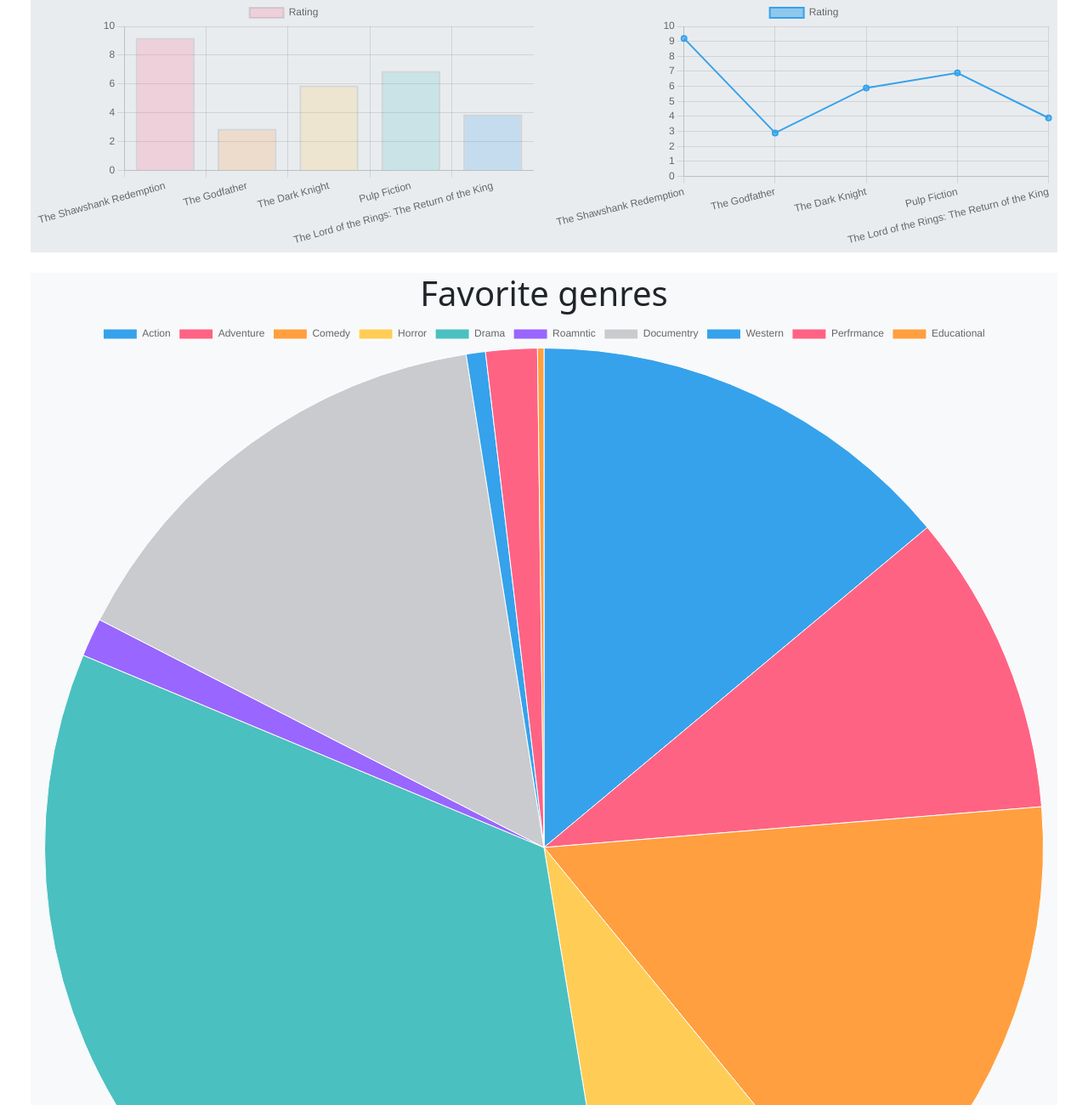
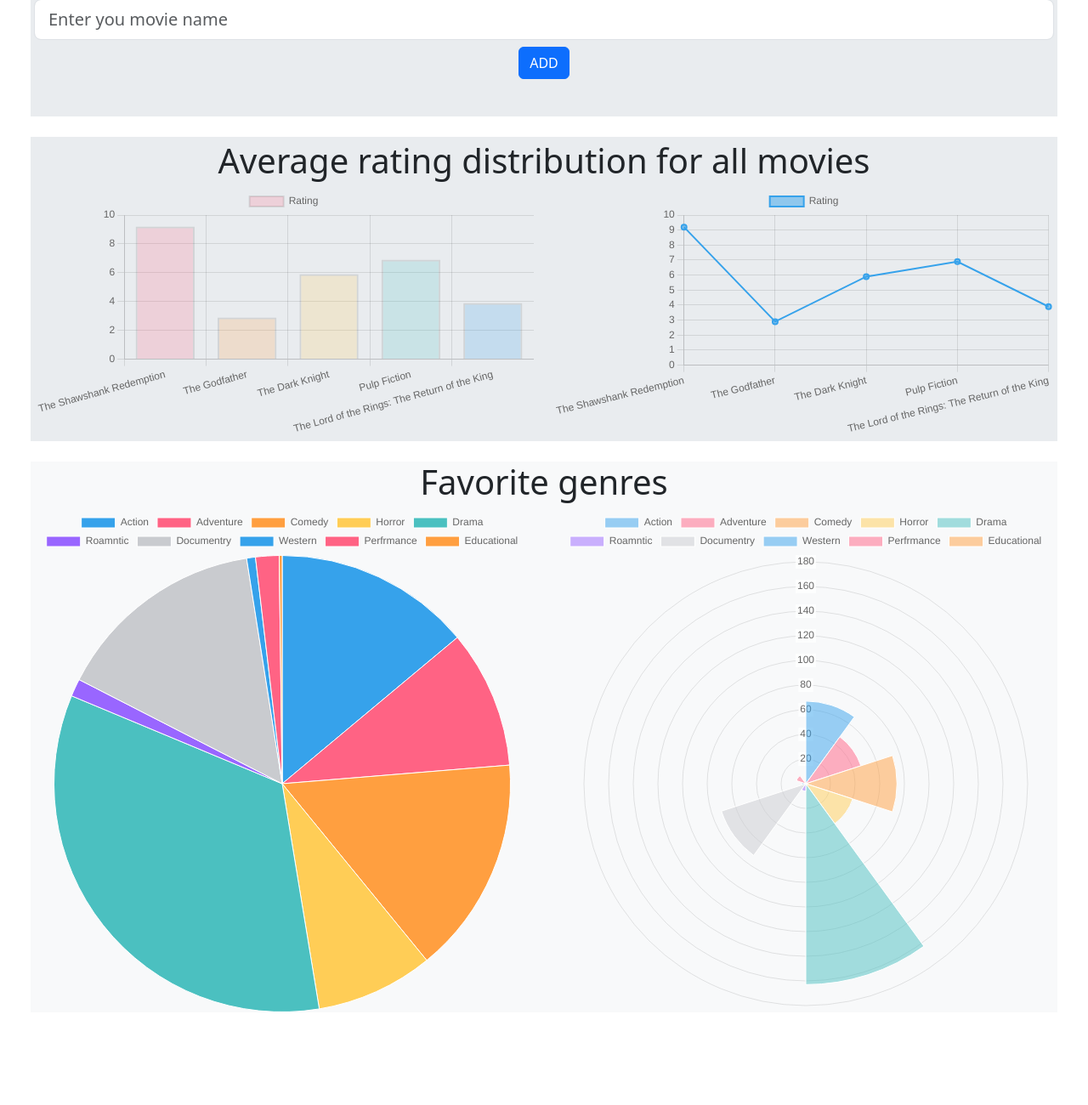
Before and after one commit to SahanChamara/Personal-Movie-Tracker-Dashboard, a plain HTML site: page index.html in a window 1280 px wide. Shown: the part 677-1977 px from the top of the page at 85% size. After the commit the page ends 1892 px from the top, so only its background shows below. Drawn offline with nearby package versions, Linux system fonts and the light colour scheme.

Commit message:
add watchList

```diff
--- a/index.html
+++ b/index.html
@@ -65,6 +65,23 @@
             </div>
         </section>
 
+        <section id="Watchlist" class="bg-body-secondary p-1 m-4 text-center">
+            <div class="row">
+                <div class="col">
+                    <h1>Add to Watch List</h1>
+                    <input class="form-control form-control-lg" id="filmName" type="text" placeholder="Enter you movie name" aria-label=".form-control-lg example">
+                    <button type="button" class="btn btn-primary m-2" onclick="add()">ADD</button>
+                </div>
+            </div>
+            <div class="row">
+                <div class="col m-3">
+                        <!-- <h1>set the addig movie</h1>                  -->
+                         <div class="d-flex gap-3  justify-content-center" id="addList"></div>
+                </div>
+            </div>
+
+        </section>
+
         <section id="rating" class=" bg-body-secondary m-4 p-1">
             <div class="row">
                 <h1 class="text-center">Average rating distribution for all movies</h1>
@@ -90,6 +107,11 @@
                     <div class>
                         <canvas id="myChart3"></canvas>
                     </div>
+                </div>
+                <div class="col">
+                    <div class>
+                        <canvas id="myChart4"></canvas>
+                    </div>
 
                 </div>
 
--- a/script.js
+++ b/script.js
@@ -190,7 +190,7 @@ const ctx3 = document.getElementById('myChart3');
 new Chart(ctx3, {
     type: 'pie',
     data: {
-      labels:piChartArrNames ,
+        labels: piChartArrNames,
         datasets: [{
             label: 'Favorite genres',
             data: piChartArrMovies,
@@ -198,6 +198,44 @@ new Chart(ctx3, {
         }]
     },
     options: {
-      responsive: true
+        responsive: true
     }
 });
+
+const ctx4 = document.getElementById('myChart4');
+
+
+new Chart(ctx4, {
+    type: 'polarArea',
+    data: {
+        labels: piChartArrNames,
+        datasets: [{
+            label: 'Favorite genres',
+            data: piChartArrMovies,
+            borderWidth: 1
+        }]
+    },
+    options: {
+        responsive: true
+    }
+});
+
+// adding watch list
+
+function add() {
+    let filmName = document.getElementById("filmName").value;
+
+    for (let i = 0; i < movieDetails.length; i++) {
+        if (filmName == movieDetails[i].movie) {
+            document.getElementById("addList").innerHTML += `<div class="card" style="width: 18rem;">
+                                                            <img src="${movieDetails[i].image}" class="card-img-top" alt="...">
+                                                            <div class="card-body">
+                                                                <h5 class="card-title">${movieDetails[i].movie}</h5>
+                                                                <p class="card-text">Some quick example text to build on the card title and make up the bulk of the card's content.</p>
+                                                                <a href="${movieDetails[i].imdb_url}" class="btn btn-primary">View on IMDB</a>
+                                                            </div>
+                                                            </div>`
+
+        }
+    }
+}
```
Lines whose indentation alone changed are shown as unchanged.
